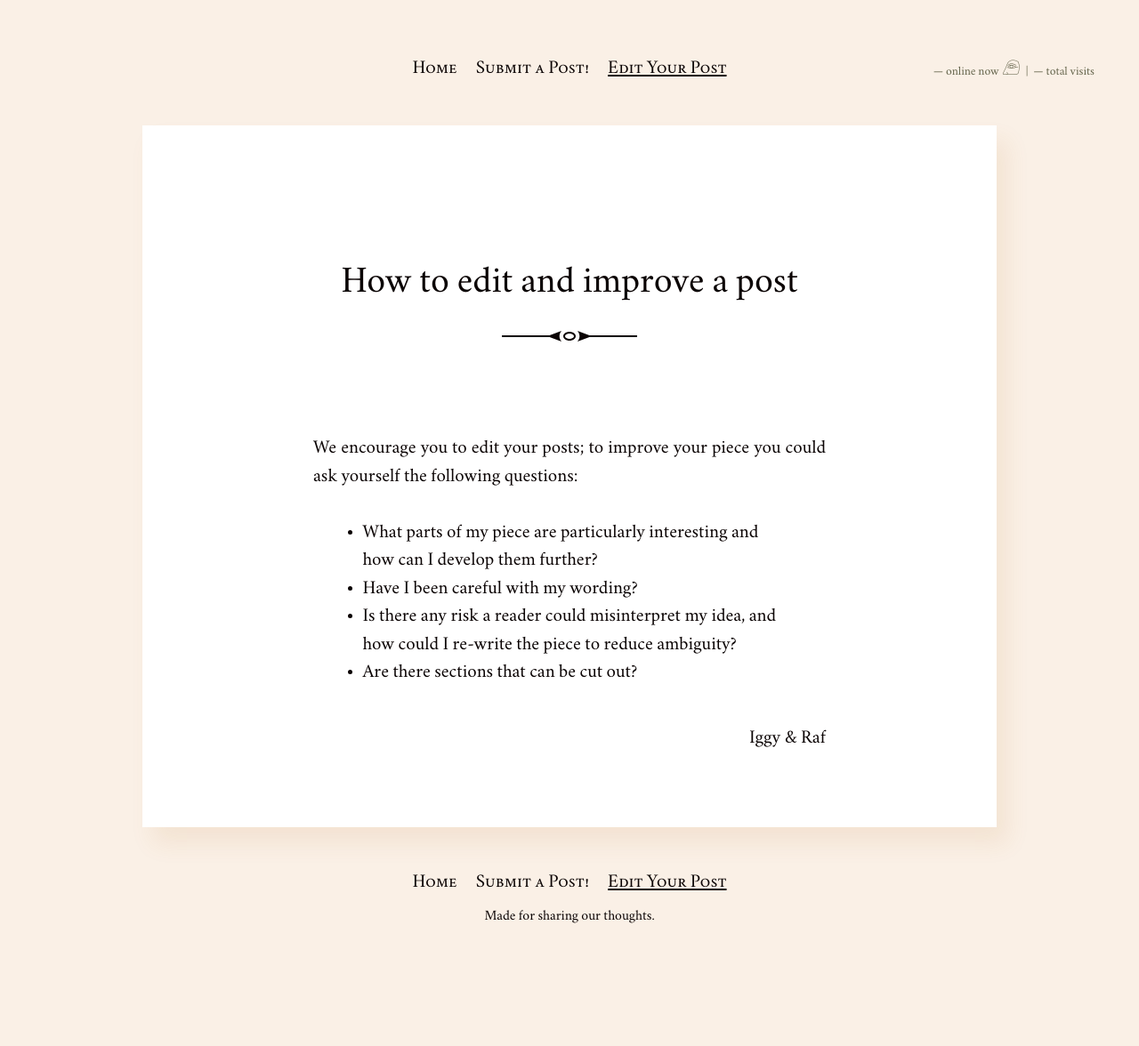
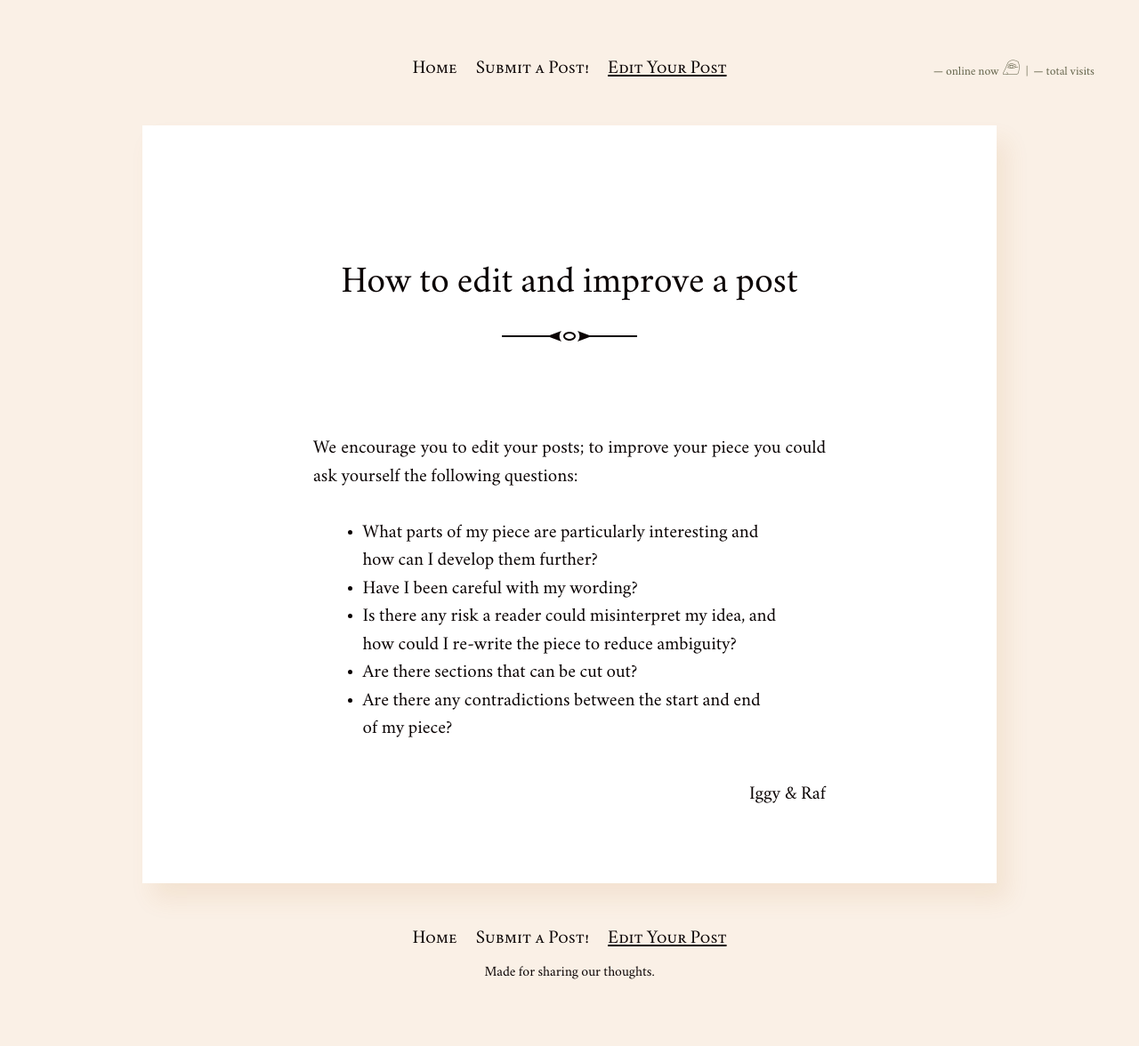
Before and after one commit to batterypointwriting/batterypointwriting.github.io, a Jekyll site: the page built from edit-your-post.md, in a window 1280 px wide. Shown: the whole page at 89% size. Built offline with Jekyll 4.4.1, drawn with Linux system fonts in a browser that asks for light colours; before the commit the page ends 1113 px from its top, so only the background shows below that.

Commit message:
Update edit-your-post.md

```diff
--- a/edit-your-post.md
+++ b/edit-your-post.md
@@ -9,3 +9,4 @@ We encourage you to edit your posts; to improve your piece you could ask yoursel
 - Have I been careful with my wording? <br>
 - Is there any risk a reader could misinterpret my idea, and how could I re-write the piece to reduce ambiguity? <br>
 - Are there sections that can be cut out? <br>
+- Are there any contradictions between the start and end of my piece? <br>
```
